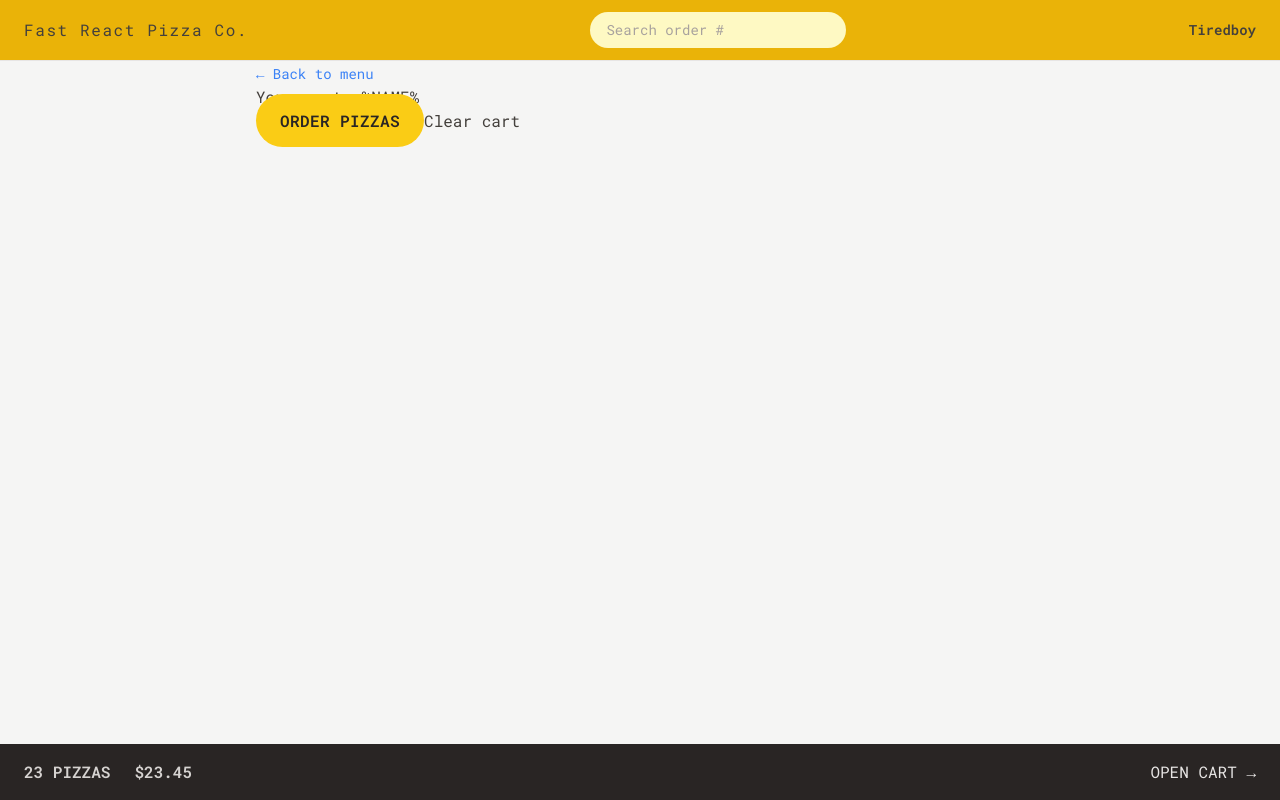
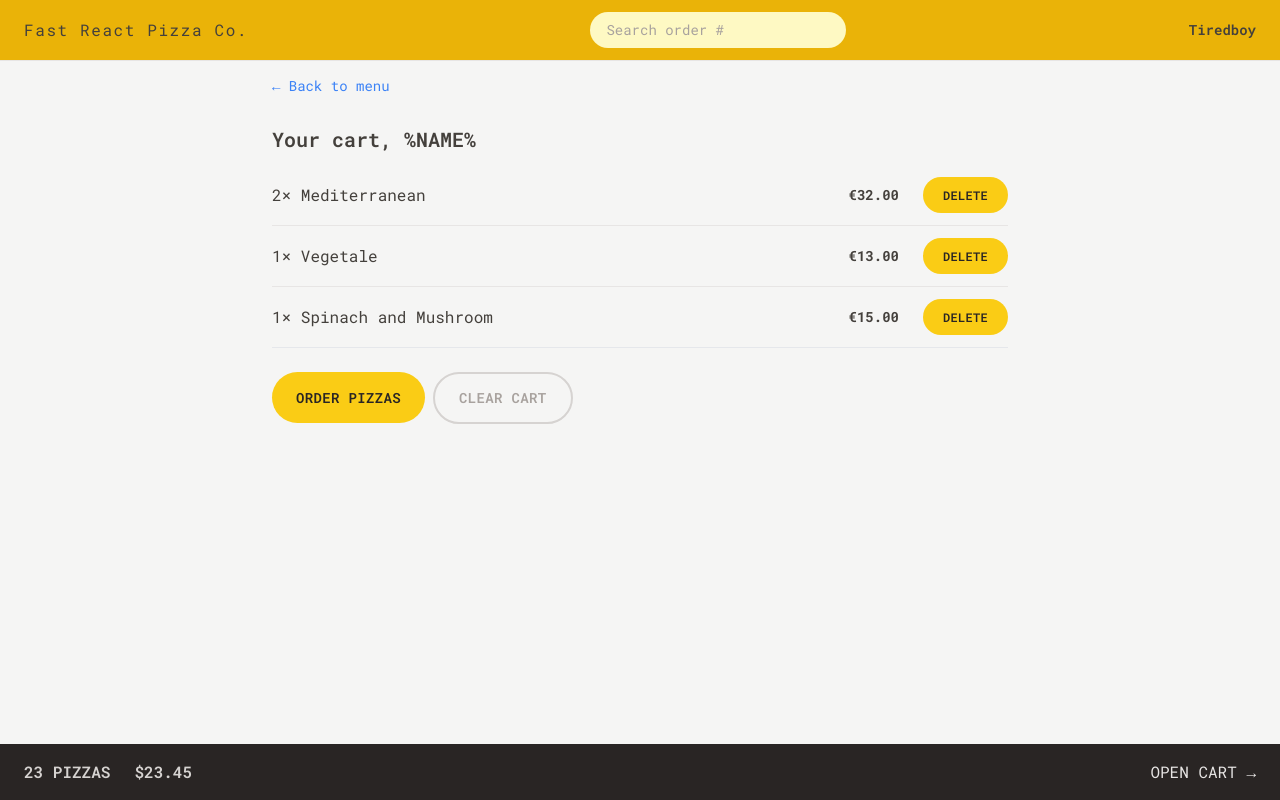
Before and after one commit to tiredbooy/pizza-express, a React (Vite) app: page /cart in a window 1280 px wide. Built offline with nearby package versions, Linux system fonts and the light colour scheme.

Commit message:
appied some style in froms and some buttons

```diff
--- a/src/features/cart/Cart.jsx
+++ b/src/features/cart/Cart.jsx
@@ -1,44 +1,51 @@
 import LinkButton from '../../ui/LinkButton';
 import Button from '../../ui/Button';
+import CartItem from './CartItem';
 
-// const fakeCart = [
-//   {
-//     pizzaId: 12,
-//     name: 'Mediterranean',
-//     quantity: 2,
-//     unitPrice: 16,
-//     totalPrice: 32,
-//   },
-//   {
-//     pizzaId: 6,
-//     name: 'Vegetale',
-//     quantity: 1,
-//     unitPrice: 13,
-//     totalPrice: 13,
-//   },
-//   {
-//     pizzaId: 11,
-//     name: 'Spinach and Mushroom',
-//     quantity: 1,
-//     unitPrice: 15,
-//     totalPrice: 15,
-//   },
-// ];
+const fakeCart = [
+  {
+    pizzaId: 12,
+    name: 'Mediterranean',
+    quantity: 2,
+    unitPrice: 16,
+    totalPrice: 32,
+  },
+  {
+    pizzaId: 6,
+    name: 'Vegetale',
+    quantity: 1,
+    unitPrice: 13,
+    totalPrice: 13,
+  },
+  {
+    pizzaId: 11,
+    name: 'Spinach and Mushroom',
+    quantity: 1,
+    unitPrice: 15,
+    totalPrice: 15,
+  },
+];
 
 function Cart() {
-  // const cart = fakeCart;
+  const cart = fakeCart;
 
   return (
-    <div>
+    <div className='px-4 py-3'>
       <LinkButton to="/menu">&larr; Back to menu</LinkButton>
 
-      <h2>Your cart, %NAME%</h2>
+      <h2 className='text-xl font-semibold mt-7'>Your cart, %NAME%</h2>
 
-      <div>
+      <ul className='mt-3 border-b divide-y divide-stone-200'>
+        {cart.map(item => <CartItem item={item} key={item.key} /> )}
+      </ul>
+
+      <div className='mt-6 space-x-2'>
         <Button to="/order/new" type='primary'>Order pizzas</Button>
 
+        <Button type='secondary'>Clear cart</Button>
+
         {/* <Link to="/order/new">Order pizzas</Link> */}
-        <button>Clear cart</button>
+        {/* <button>Clear cart</button> */}
       </div>
     </div>
   );
--- a/src/features/cart/CartItem.jsx
+++ b/src/features/cart/CartItem.jsx
@@ -1,13 +1,18 @@
+import Button from "../../ui/Button";
+import { formatCurrency } from "../../utils/helpers";
+/* eslint-disable */
+
 function CartItem({ item }) {
   const { pizzaId, name, quantity, totalPrice } = item;
 
   return (
-    <li>
-      <p>
+    <li className="py-3 sm:flex sm:items-center sm:justify-between">
+      <p className="mb-1 sm:mb-0">
         {quantity}&times; {name}
       </p>
-      <div>
-        <p>{formatCurrency(totalPrice)}</p>
+      <div className="flex items-center justify-between sm:gap-6">
+        <p className="text-sm font-bold">{formatCurrency(totalPrice)}</p>
+        <Button type='small'>Delete</Button>
       </div>
     </li>
   );
--- a/src/features/order/CreateOrder.jsx
+++ b/src/features/order/CreateOrder.jsx
@@ -45,37 +45,32 @@
   const cart = fakeCart;
 
   return (
-    <div>
-      <h2>Ready to order? Let's go!</h2>
+    <div className="px-4 py-6">
+      <h2 className="mb-8 text-xl font-semibold">Ready to order? Let's go!</h2>
 
       {/* <Form method="POST" action="/order/new"> */}
       <Form method="POST" action="">
-        <div>
-          <label>First Name</label>
-          <input className="input" type="text" name="customer" required />
+        <div className="flex flex-col gap-2 mb-5 sm:flex-row sm:items-center">
+          <label className="sm:basis-40">First Name</label>
+          <input className="input grow" type="text" name="customer" required />
         </div>
 
-        <div>
-          <label>Phone number</label>
-          <div>
-            <input className="input" type="tel" name="phone" required />
-          </div>
-          {formErrors?.phone && <p>{formErrors.phone}</p>}
-        </div>
-
-        <div>
-          <label>Address</label>
-          <div>
-            <input
-              className="input"
-              type="text"
-              name="address"
-              required
-            />
+        <div className="flex flex-col gap-2 mb-5 sm:flex-row sm:items-center">
+          <label className="sm:basis-40">Phone number</label>
+          <div className="grow">
+            <input className="w-full input" type="tel" name="phone" required />
+            {formErrors?.phone && <p className="p-2 mt-2 text-xs text-red-700 bg-red-100 rounded-md">{formErrors.phone}</p>}
           </div>
         </div>
 
-        <div>
+        <div className="flex flex-col gap-2 mb-5 sm:flex-row sm:items-center">
+          <label className="sm:basis-40">Address</label>
+          <div className="grow">
+            <input className="w-full input" type="text" name="address" required />
+          </div>
+        </div>
+
+        <div className="flex items-center gap-5 mb-12">
           <input
             className="w-6 h-6 accent-yellow-400 focus:outline-none focus:ring focus:ring-yellow-400 focus:ring-offset-2"
             type="checkbox"
@@ -84,15 +79,14 @@
             // value={withPriority}
             // onChange={(e) => setWithPriority(e.target.checked)}
           />
-          <label htmlFor="priority">Want to yo give your order priority?</label>
+          <label className="font-medium" htmlFor="priority">
+            Want to yo give your order priority?
+          </label>
         </div>
 
         <div>
           <input type="hidden" name="cart" value={JSON.stringify(cart)} />
-          <Button
-            type="primary"
-            disabled={isSubmitting}
-          >
+          <Button type="primary" disabled={isSubmitting}>
             {isSubmitting ? "Placing order..." : "Order now"}
           </Button>
         </div>
--- a/src/features/order/OrderItem.jsx
+++ b/src/features/order/OrderItem.jsx
@@ -1,3 +1,5 @@
+import { formatCurrency } from "../../utils/helpers";
+
 function OrderItem({ item, isLoadingIngredients, ingredients }) {
   const { quantity, name, totalPrice } = item;
 
--- a/src/index.css
+++ b/src/index.css
@@ -4,7 +4,7 @@
 
 @layer components {
   .input {
-    @apply w-full px-4 py-2 text-sm transition-all duration-300 border rounded-full border-stone-200 placeholder:text-stone-400 focus:outline-none focus:ring focus:ring-yellow-400 md:px-6 md:py-3;
+    @apply px-4 py-2 text-sm transition-all duration-300 border rounded-full border-stone-200 placeholder:text-stone-400 focus:outline-none focus:ring focus:ring-yellow-400 md:px-6 md:py-3;
   }
 
   .loader {
--- a/src/ui/Button.jsx
+++ b/src/ui/Button.jsx
@@ -2,15 +2,14 @@
 import { Link } from "react-router-dom";
 
 function Button({ children, disabled, to, type }) {
-  const className =
-    "px-4 py-3 font-semibold tracking-wide uppercase transition-colors duration-300 bg-yellow-400 rounded-full text-stone-800 hover:bg-yellow-300 focus:bg-yellow-300 focus:outline-none focus:ring focus:ring-yellow-300 focus:ring-offset-2 disabled:cursor-not-allowed sm:px-6 sm:py-4";
-
-    const base = "font-semibold tracking-wide uppercase transition-colors duration-300 bg-yellow-400 rounded-full text-stone-800 hover:bg-yellow-300 focus:bg-yellow-300 focus:outline-none focus:ring focus:ring-yellow-300 focus:ring-offset-2 disabled:cursor-not-allowed";
-
+  const base =
+    "font-semibold text-sm tracking-wide uppercase transition-colors duration-300 bg-yellow-400 rounded-full text-stone-800 hover:bg-yellow-300 focus:bg-yellow-300 focus:outline-none focus:ring focus:ring-yellow-300 focus:ring-offset-2 disabled:cursor-not-allowed";
 
   const styles = {
-    primary : base + ' px-4 py-3 md:px-6 md:py-4',
-    small : base + ' px-4 py-2 md:px-5 md:py-2.5 text-xs'
+    primary: base + " px-4 py-3 md:px-6 md:py-4",
+    small: base + " px-4 py-2 md:px-5 md:py-2.5 text-xs",
+    secondary:
+      "font-semibold text-sm px-4 py-2.5 md:px-6 md:py-3.5 tracking-wide uppercase transition-colors duration-300 border-2 border-stone-300 rounded-full text-stone-400 hover:bg-stone-300 hover:text-stone-800 focus:text-stone-800 focus:bg-stone-300 focus:outline-none focus:ring focus:ring-stone-200 focus:ring-offset-2 disabled:cursor-not-allowed",
   };
 
   if (to)
```
Also changed, not shown: index.html (+2 -2 lines).
